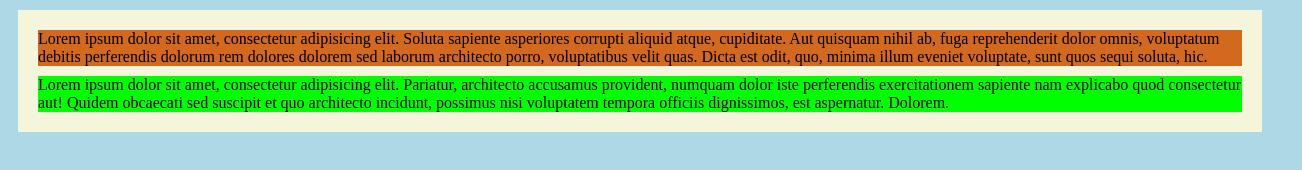
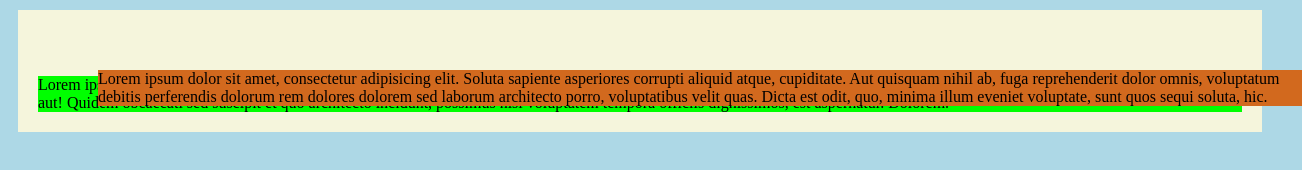
Before and after one commit to mmgrochowski/css-podstawy, a plain HTML site: page pozycjonowanie/index.html in a window 1280 px wide. Shown: the whole page, 1302 px wide, since content can reach past the window. Drawn offline with Linux system fonts and the light colour scheme.

Commit message:
pozycja relatywna

```diff
--- a/pozycjonowanie/css/style.css
+++ b/pozycjonowanie/css/style.css
@@ -12,6 +12,9 @@ div#kontener{
 
 div#kontener > div#pierwszy {
     background-color: chocolate;
+    position: relative;
+    top: 40px;
+    left: 60px;
 
 }
 div#kontener > div#drugi {
```
